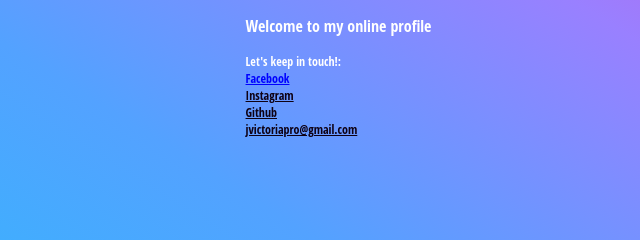
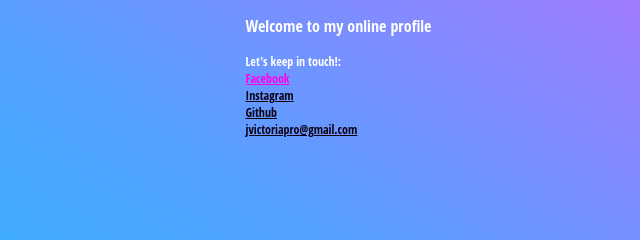
Before and after one commit to jvictoriapro/first_site, a plain HTML site: page index.html in a window 1280 px wide. In both pictures the pointer is over the link "Facebook". Shown: the part 358-598 px from the top of the page, 640-1280 px from the left. Drawn offline with Linux system fonts and the light colour scheme.

Commit message:
CB101 started customising files
Changed color of hover

```diff
--- a/css/style.css
+++ b/css/style.css
@@ -23,11 +23,11 @@ body {
 
 a:hover,
 a:visited:hover {
-  color: rgb(0, 0, 255);
+  color: rgb(255, 0, 234);
 }
 
 a:visited {
-  color: rgb(255, 255, 255);
+  color: rgb(86, 11, 129);
 }
 
 .outer {
```
